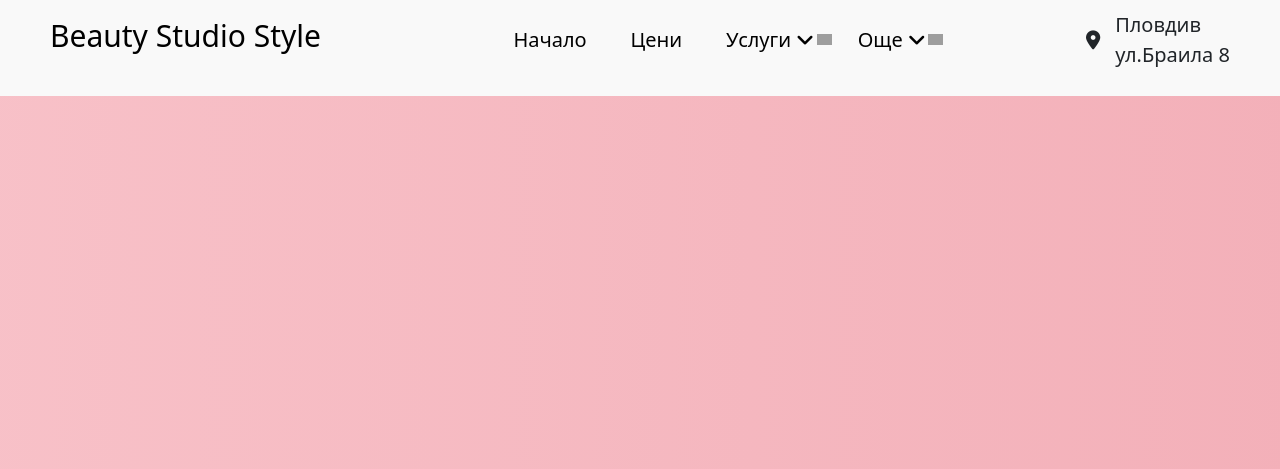
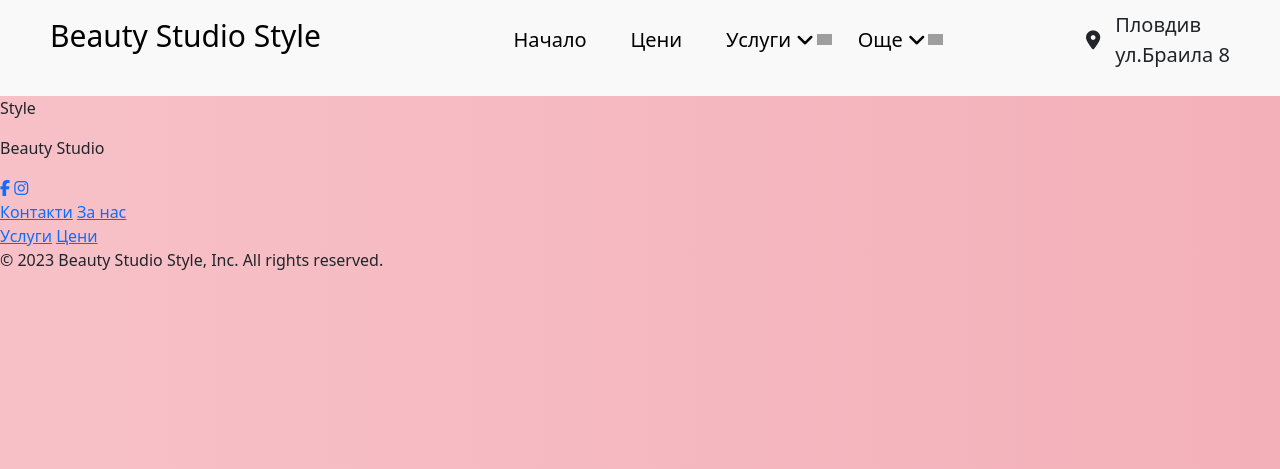
Before and after one commit to vesselindoychev/Beauty-Studio, a Flask app: template flask_project/templates/base.html in a window 1280 px wide. Shown: the top 469 px of the page. Run offline with Flask 2, Linux system fonts and the light colour scheme; the template is opened without the code that fills it, so the values that code supplies are empty; some libraries are stand-ins or nearby versions; grey boxes are pictures that could not be loaded.

Commit message:
Create footer for the page

```diff
--- a/flask_project/templates/base.html
+++ b/flask_project/templates/base.html
@@ -11,10 +11,12 @@
     <link rel="stylesheet" href="{{ url_for('static', filename='css/background.css') }}"/>
     <link rel="stylesheet" href="{{ url_for('static', filename='css/carousel.css') }}"/>
     <link rel="stylesheet" href="{{ url_for('static', filename='css/second-carousel.css') }}"/>
+    <link rel="stylesheet" href="{{ url_for('static', filename='css/footer.css') }}"/>
     <link href="https://cdn.jsdelivr.net/npm/bootstrap@5.3.2/dist/css/bootstrap.min.css" rel="stylesheet"
           integrity="sha384-T3c6CoIi6uLrA9TneNEoa7RxnatzjcDSCmG1MXxSR1GAsXEV/Dwwykc2MPK8M2HN" crossorigin="anonymous">
     <script src="https://kit.fontawesome.com/69d933cef6.js" crossorigin="anonymous"></script>
     <script type="text/javascript" src="{{ url_for('static', filename='js/second-carousel.js') }}" defer></script>
+    <script type="text/javascript" src="{{ url_for('static', filename='js/main.js') }}" defer></script>
 
 
 </head>
@@ -205,6 +207,29 @@
 
 {% block content %}
 {% endblock %}
+<footer>
+    <section>
+        <div class="logo">
+            <p id="first-p-logo">Style</p>
+            <p id="second-p-logo">Beauty Studio</p>
+        </div>
+        <div class="icons">
+            <a id="fb" href="https://www.facebook.com/profile.php?id=100063471765497" target="_blank"><i class="fa-brands fa-facebook-f"></i></a>
+            <a id="ig" href="https://www.instagram.com/friziorski_salon_style/" target="_blank"><i class="fa-brands fa-instagram"></i></a>
+        </div>
+        <div class="contacts">
+            <a href="#">Контакти</a>
+            <a href="#">За нас</a>
+        </div>
+        <div class="footer-services">
+            <a href="#">Услуги</a>
+            <a href="#">Цени</a>
+        </div>
+    </section>
+    <div class="all-rights">
+        © 2023 Beauty Studio Style, Inc. All rights reserved.
+    </div>
+</footer>
 <script src="https://cdn.jsdelivr.net/npm/@popperjs/core@2.11.8/dist/umd/popper.min.js"
         integrity="sha384-I7E8VVD/ismYTF4hNIPjVp/Zjvgyol6VFvRkX/vR+Vc4jQkC+hVqc2pM8ODewa9r"
         crossorigin="anonymous"></script>
```
